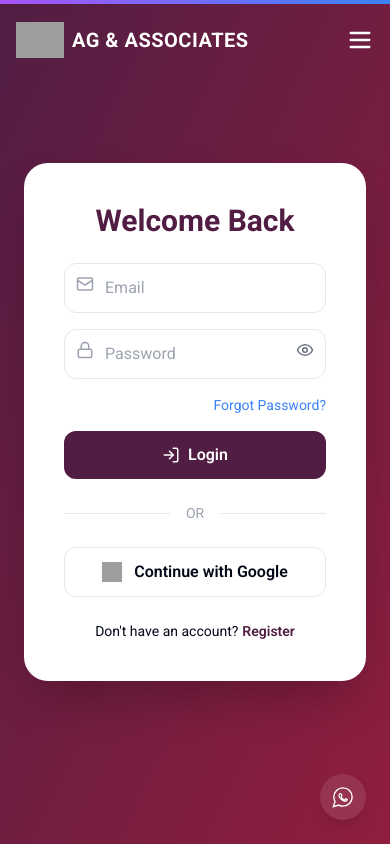
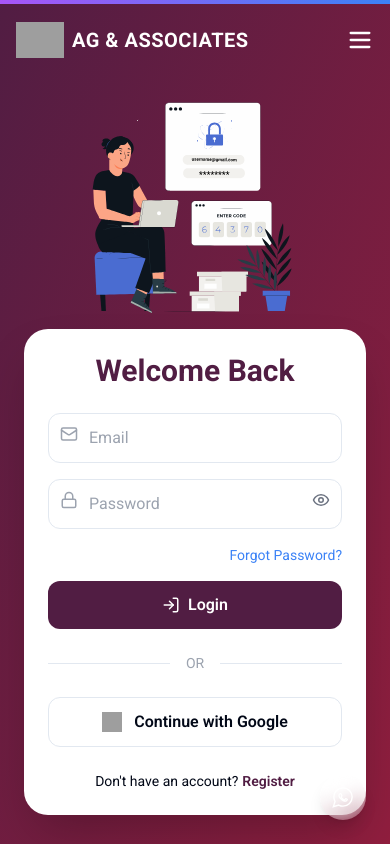
Before and after one commit to diva-sl/ag-associates-website, a React (Vite) app: page /auth in a window 390 px wide. Shown: the top 844 px of the page. Built offline with nearby package versions, Linux system fonts and the light colour scheme; grey boxes are pictures that could not be loaded.

Commit message:
update the auth page fully responsive

```diff
--- a/src/components/HeroRightDashboard.jsx
+++ b/src/components/HeroRightDashboard.jsx
@@ -107,10 +107,17 @@ const HeroRightDashboard = () => {
       <div
         className="
   w-full
-  max-w-[380px]
-  min-h-[260px]
-  h-[260px]
-  md:h-[280px]
+max-w-[380px]
+w-full
+
+min-h-[300px]
+h-[300px]
+
+sm:min-h-[280px]
+sm:h-[280px]
+
+md:min-h-[280px]
+md:h-[280px]
   bg-white/95
 backdrop-blur-md
 rounded-3xl
@@ -146,9 +153,9 @@ shadow-[0_10px_40px_rgba(0,0,0,0.08)]
             }}
           >
             {/* Header */}
-            <div className="flex items-start justify-between mb-5">
+            <div className="flex items-start justify-between gap-3 mb-4">
               <div>
-                <h3 className="text-xl font-bold text-slate-900">
+                <h3 className="text-lg md:text-xl font-bold text-slate-900">
                   {current.title}
                 </h3>
 
@@ -156,7 +163,6 @@ shadow-[0_10px_40px_rgba(0,0,0,0.08)]
                   {current.subtitle}
                 </p>
               </div>
-
               <span className="px-3 py-1 rounded-full bg-purple-100 text-purple-700 text-xs font-semibold">
                 Live
               </span>
@@ -213,7 +219,7 @@ shadow-[0_10px_40px_rgba(0,0,0,0.08)]
                 }}
                 className="text-center mb-2"
               >
-                <div className="text-6xl font-bold text-green-600">
+                <div className="text-5xl md:text-6xl font-bold text-green-600">
                   <CountUp end={98} duration={2} />%
                 </div>
               </motion.div>
@@ -222,7 +228,7 @@ shadow-[0_10px_40px_rgba(0,0,0,0.08)]
             {/* Refund */}
             {current.type === "refund" && (
               <div className="mb-2">
-                <div className="text-4xl font-bold text-green-600">
+                <div className="text-3xl md:text-4xl font-bold text-green-600">
                   {current.value}
                 </div>
 
@@ -239,7 +245,14 @@ shadow-[0_10px_40px_rgba(0,0,0,0.08)]
               {current.points.map((point) => (
                 <div
                   key={point}
-                  className="flex items-center gap-3 text-slate-700"
+                  className="
+flex
+items-center
+gap-2
+text-sm
+md:text-base
+text-slate-700
+"
                 >
                   <span className="w-2 h-2 rounded-full bg-purple-600" />
                   {point}
--- a/src/pages/AuthPage.jsx
+++ b/src/pages/AuthPage.jsx
@@ -121,7 +121,18 @@ export default function AuthPage() {
   };
 
   return (
-    <div className="min-h-screen grid lg:grid-cols-2 bg-gradient-to-br from-[#511D43] to-[#901E3E]">
+    <div
+      className="
+min-h-screen
+grid
+lg:grid-cols-2
+bg-gradient-to-br
+from-[#511D43]
+to-[#901E3E]
+pt-16
+lg:pt-0
+"
+    >
       {/* ================= LEFT SIDE ================= */}
 
       <div className="hidden lg:flex relative flex-col justify-center items-center text-white px-16 py-20 overflow-hidden">
@@ -166,12 +177,27 @@ export default function AuthPage() {
       </div>
       {/* ================= RIGHT SIDE ================= */}
 
-      <div className="flex items-center justify-center p-6">
+      <div className="flex flex-col lg:flex-row items-center justify-center p-6">
+        {/* Mobile Lottie */}
+        <div className="lg:hidden flex justify-center mb-4">
+          <Lottie
+            animationData={animationData}
+            loop
+            className="w-[220px] h-[220px]"
+          />
+        </div>
         <motion.div
           initial={{ opacity: 0, x: 40 }}
           animate={{ opacity: 1, x: 0 }}
           transition={{ duration: 0.6 }}
-          className="bg-white rounded-3xl shadow-2xl p-10 w-full max-w-md"
+          className="
+bg-white
+rounded-3xl
+shadow-2xl
+p-6 md:p-10
+w-full
+max-w-md
+"
         >
           <h2 className="text-3xl font-bold text-center mb-6 text-[#511D43]">
             {isLogin ? "Welcome Back" : "Create Account"}
```
Also changed, not shown: 1 other file (tests, documents, lock files or other folders).
